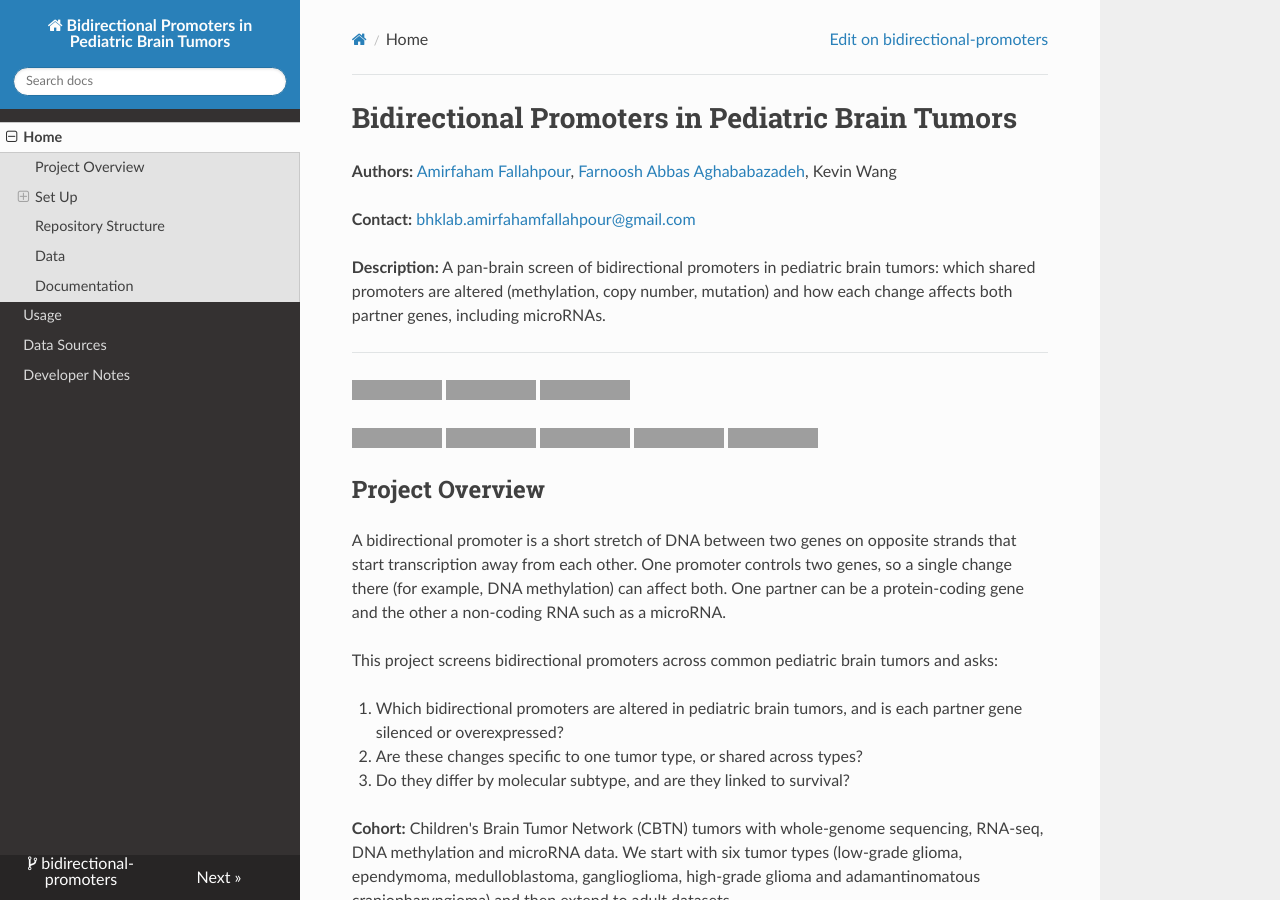
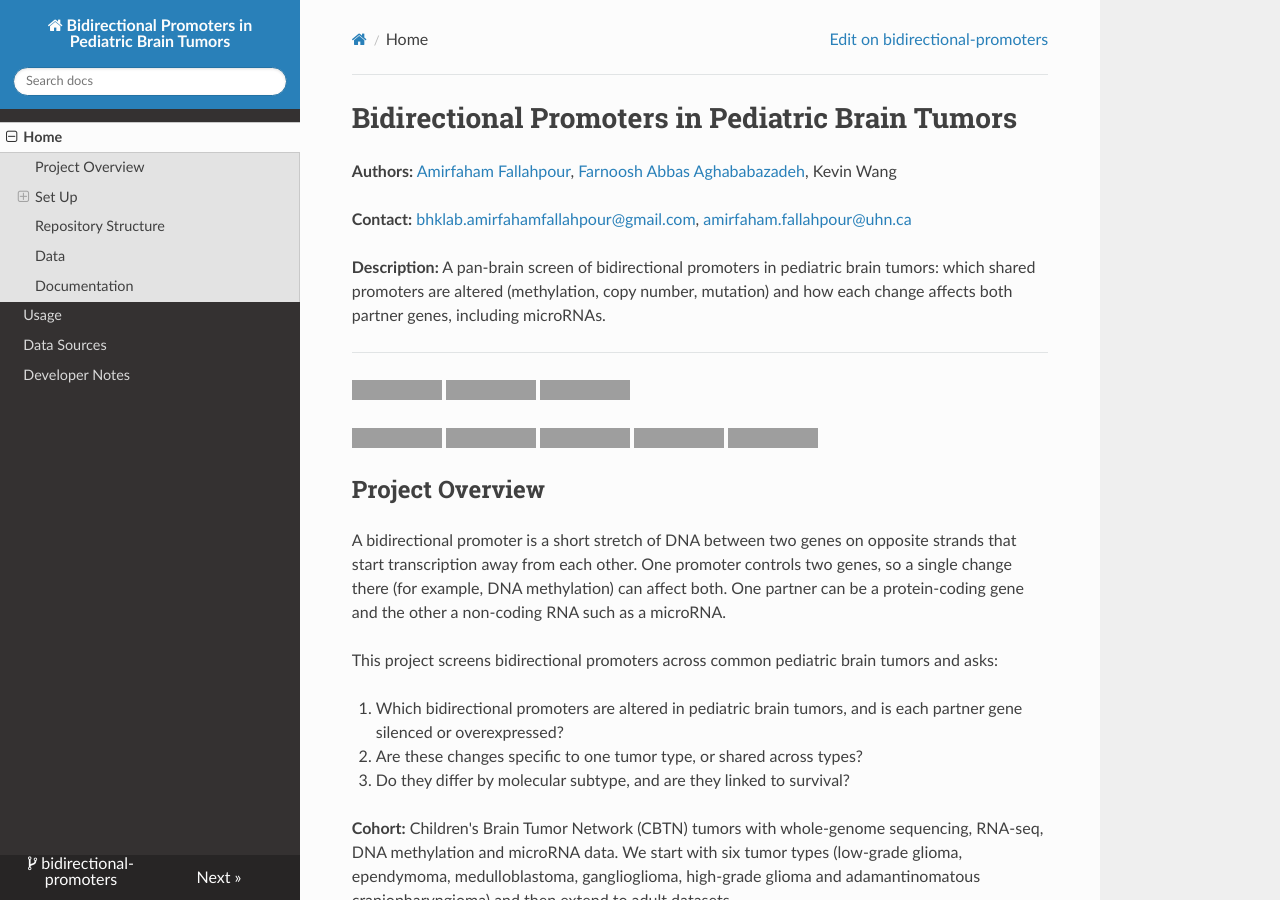
Before and after one commit to wanglab-cns/bidirectional-promoters, an MkDocs documentation site: the page built from docs/README.md, in a window 1280 px wide and 900 px high, cut to the strip 0-900 px from the top of the window. Built offline with MkDocs 1.6.1, drawn with Linux system fonts in a browser that asks for light colours; nearby versions of some CDN libraries; grey boxes are pictures that could not be loaded.

Commit message:
chore: add pixi.lock and contact emails
Co-Authored-By: Claude Opus 5.5 <noreply@anthropic.com>

```diff
--- a/docs/README.md
+++ b/docs/README.md
@@ -2,7 +2,7 @@
 
 **Authors:** [Amirfaham Fallahpour](https://github.com/Amirfaham1), [Farnoosh Abbas Aghababazadeh](https://github.com/RibaA), Kevin Wang
 
-**Contact:** [bhklab.amirfahamfallahpour@gmail.com](mailto:bhklab.amirfahamfallahpour@gmail.com)
+**Contact:** [bhklab.amirfahamfallahpour@gmail.com](mailto:bhklab.amirfahamfallahpour@gmail.com), [amirfaham.fallahpour@uhn.ca](mailto:amirfaham.fallahpour@uhn.ca)
 
 **Description:** A pan-brain screen of bidirectional promoters in pediatric brain tumors: which shared promoters are altered (methylation, copy number, mutation) and how each change affects both partner genes, including microRNAs.
 
```
Also changed, not shown: 1 other file.
